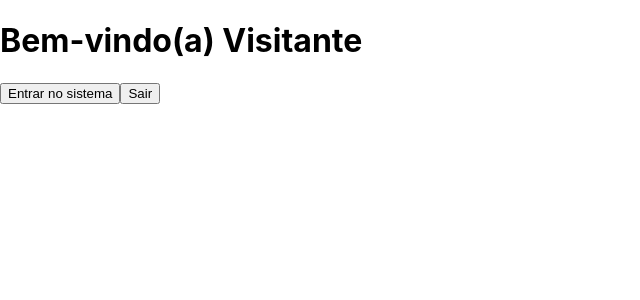
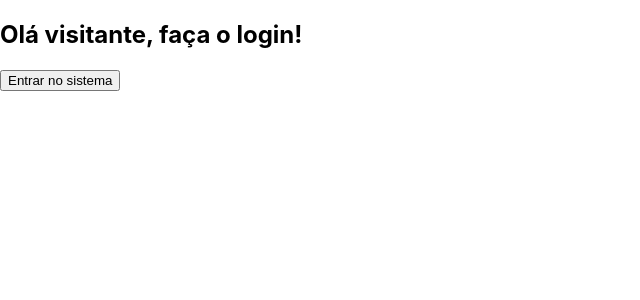
Before and after one commit to romulosous/react, a React (Create React App) app: page / in a window 1280 px wide. Shown: the top 300 px of the page, without its empty margins (0-640 px from the left). Built offline with nearby package versions, Linux system fonts and the light colour scheme.

Commit message:
Renderizacao Condicional

```diff
--- a/src/components/Membro/index.js
+++ b/src/components/Membro/index.js
@@ -1,26 +1,43 @@
 import React, { Component } from "react";
 
-class Membro extends Component {
+class App extends Component {
+  constructor(props) {
+    super(props)
+    this.state = {
+      status: false
+    }
+    this.sair = this.sair.bind(this)
+    this.entrar = this.entrar.bind(this)
 
-  constructor(props) {
-    super(props);
-    this.state = {
-      nome: props.nome
-    }
-    this.entrar = this.entrar.bind(this)
   }
-  entrar(name) {
-    this.setState({ nome: name })
+  sair() {
+    this.setState({ status: false })
+
   }
+
+  entrar() {
+    this.setState({ status: true })
+  }
+
   render() {
     return (
       <div>
-        <h1>Bem-vindo(a) {this.state.nome}</h1>
-        <button onClick={() => this.entrar("Romim")} >Entrar no sistema</button>
-        <button onClick={() => this.setState({ nome: "" })}>Sair</button>
+        {
+          this.state.status ?
+            <div>
+              <h2>Bem Vindo ao sistema</h2>
+              <button onClick={this.sair}>Sair</button>
+            </div> :
+            <div>
+              <h2>Olá visitante, faça o login!</h2>
+              <button onClick={this.entrar} >Entrar no sistema</button>
+            </div>
+        }
+
+
       </div>
     )
   }
 }
 
-export default Membro
+export default App
```
